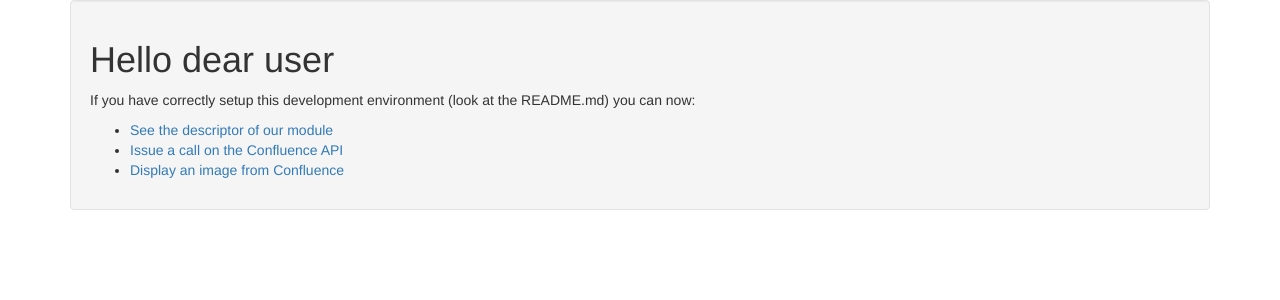
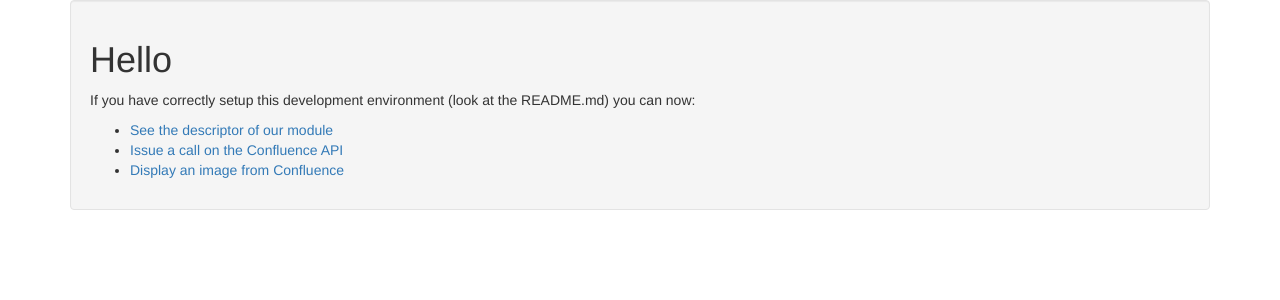
Before and after one commit to sroze/guzzle-atlassian-connect-middleware, a PHP site: template views/index.html.twig in a window 1280 px wide. Shown: the top 300 px of the page. Run offline with PHP 8.4, Linux system fonts and the light colour scheme; the template is opened without the code that fills it, so the values that code supplies are empty; some libraries are stand-ins or nearby versions.

Commit message:
Version Bump

```diff
--- a/composer.json
+++ b/composer.json
@@ -1,7 +1,7 @@
 {
     "name": "adlogix/guzzle-atlassian-connect-middleware",
     "description": "An Atlassian Connect authentication middleware for Guzzle",
-    "version": "1.0.2",
+    "version": "1.0.3",
     "license": "MIT",
     "keywords": [
         "Atlassian",
--- a/views/index.html.twig
+++ b/views/index.html.twig
@@ -4,7 +4,7 @@
     <meta charset="utf-8">
     <meta http-equiv="X-UA-Compatible" content="IE=edge">
     <meta name="viewport" content="width=device-width, initial-scale=1">
-    <title>Bootstrap 101 Template</title>
+    <title>Atlassian Connect</title>
     <link rel="stylesheet" href="https://maxcdn.bootstrapcdn.com/bootstrap/3.3.7/css/bootstrap.min.css"
           integrity="sha384-BVYiiSIFeK1dGmJRAkycuHAHRg32OmUcww7on3RYdg4Va+PmSTsz/K68vbdEjh4u" crossorigin="anonymous">
 </head>
@@ -13,7 +13,7 @@
 <div class="container">
 
     <div class="well">
-        <h1>Hello dear user</h1>
+        <h1>Hello</h1>
         <p>
             If you have correctly setup this development environment (look at the README.md) you can now:
         </p>
```
Also changed, not shown: 1 other file.
